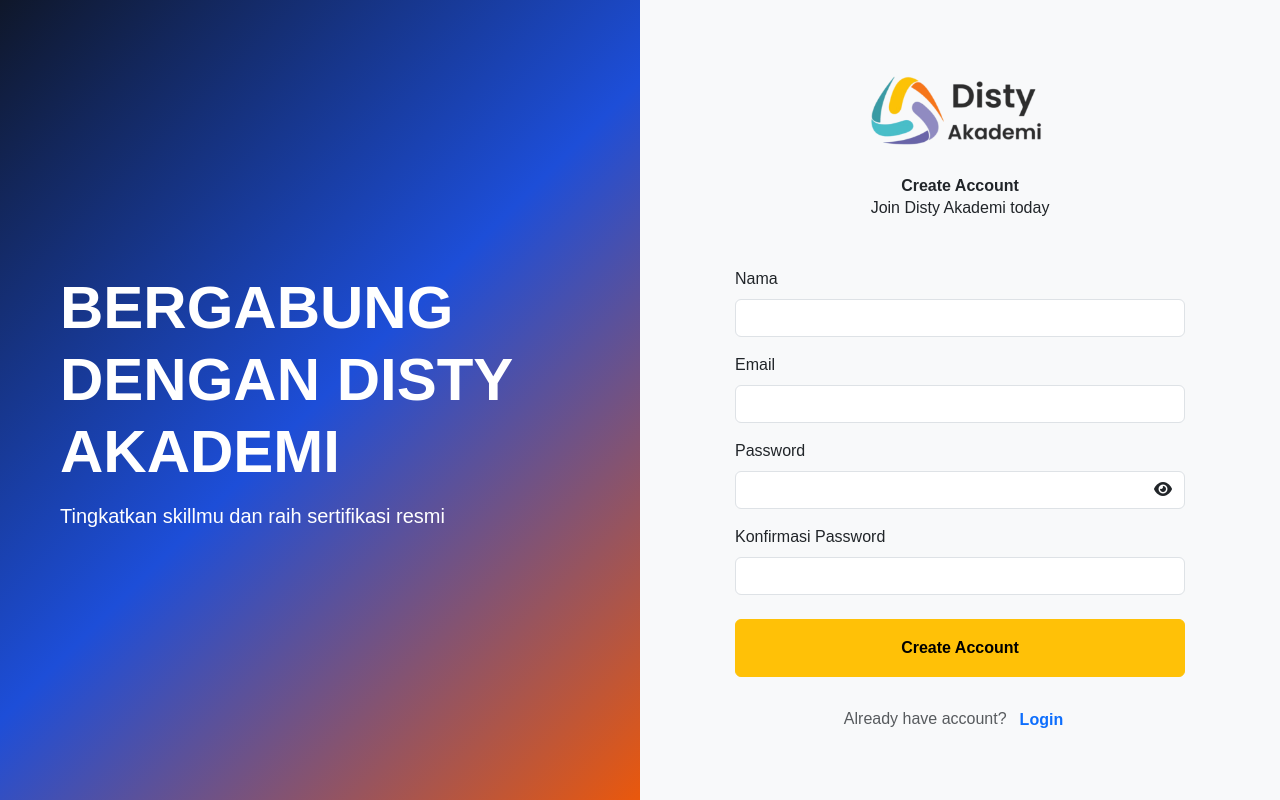
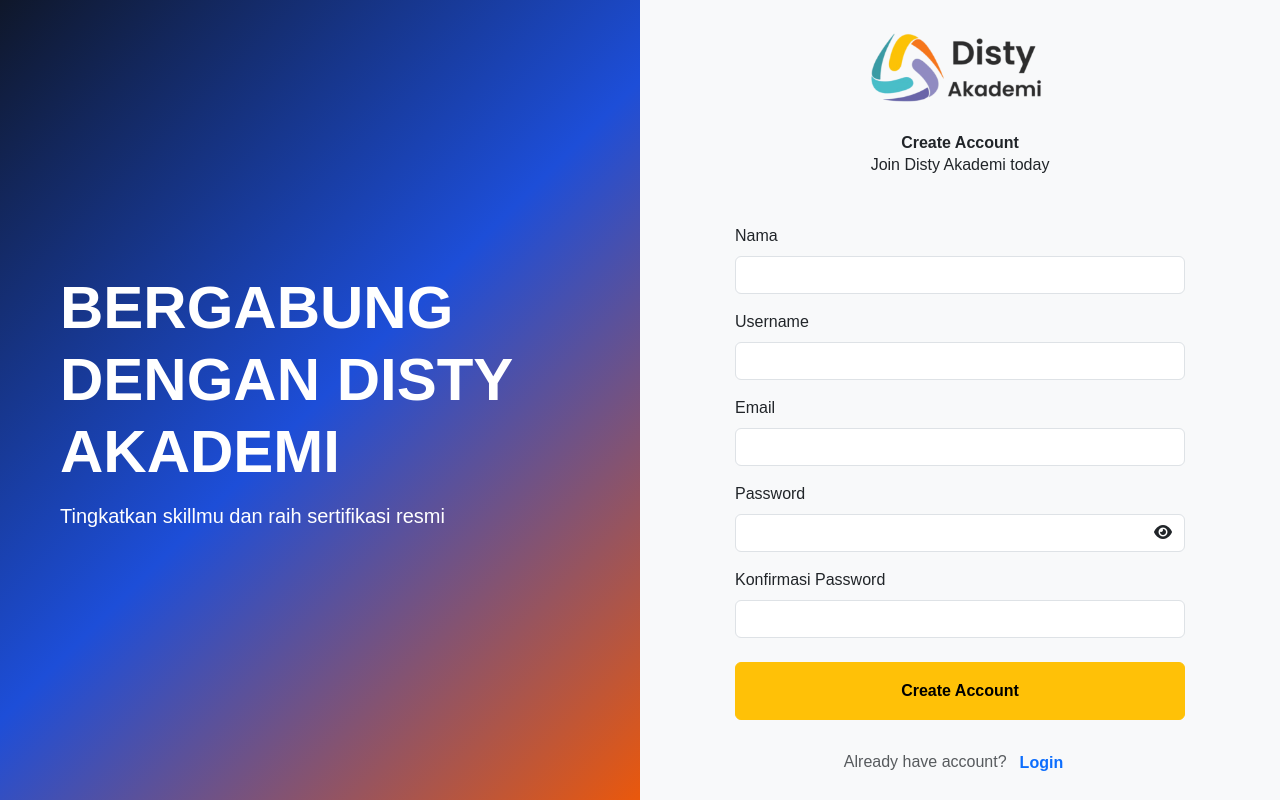
Before and after one commit to vernandohian345/disty-v2, a React (Vite) app in the folder disty-frontend/: page /register in a window 1280 px wide. Built offline with nearby package versions, Linux system fonts and the light colour scheme.

Commit message:
Add username field to registration form

```diff
--- a/disty-frontend/src/pages/auth/Register.jsx
+++ b/disty-frontend/src/pages/auth/Register.jsx
@@ -16,6 +16,7 @@ export default function Register() {
     const [formData, setFormData] =
         useState({
             name: "",
+            username: "",
             email: "",
             password: "",
             password_confirmation: "",
@@ -182,6 +183,22 @@ export default function Register() {
 
                             </div>
 
+                            <div className="mb-3">
+                                <label className="form-label">
+                                    Username
+                                </label>
+
+                                <input
+                                    type="text"
+                                    name="username"
+                                    className="form-control"
+                                    value={formData.username}
+                                    onChange={handleInputChange}
+                                    required
+                                />
+
+                            </div>
+
                             {/* EMAIL */}
                             <div className="mb-3">
 
```
